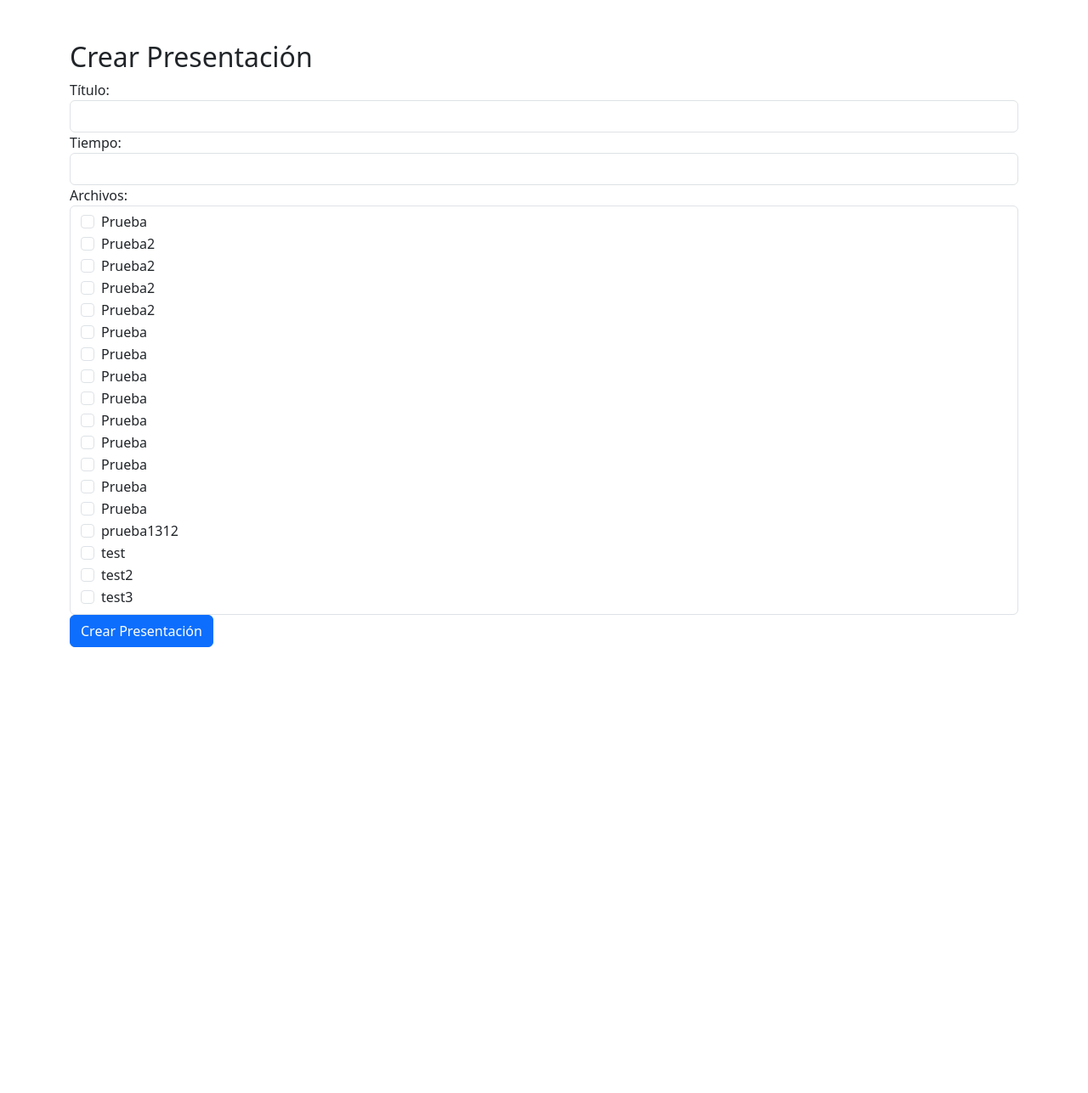
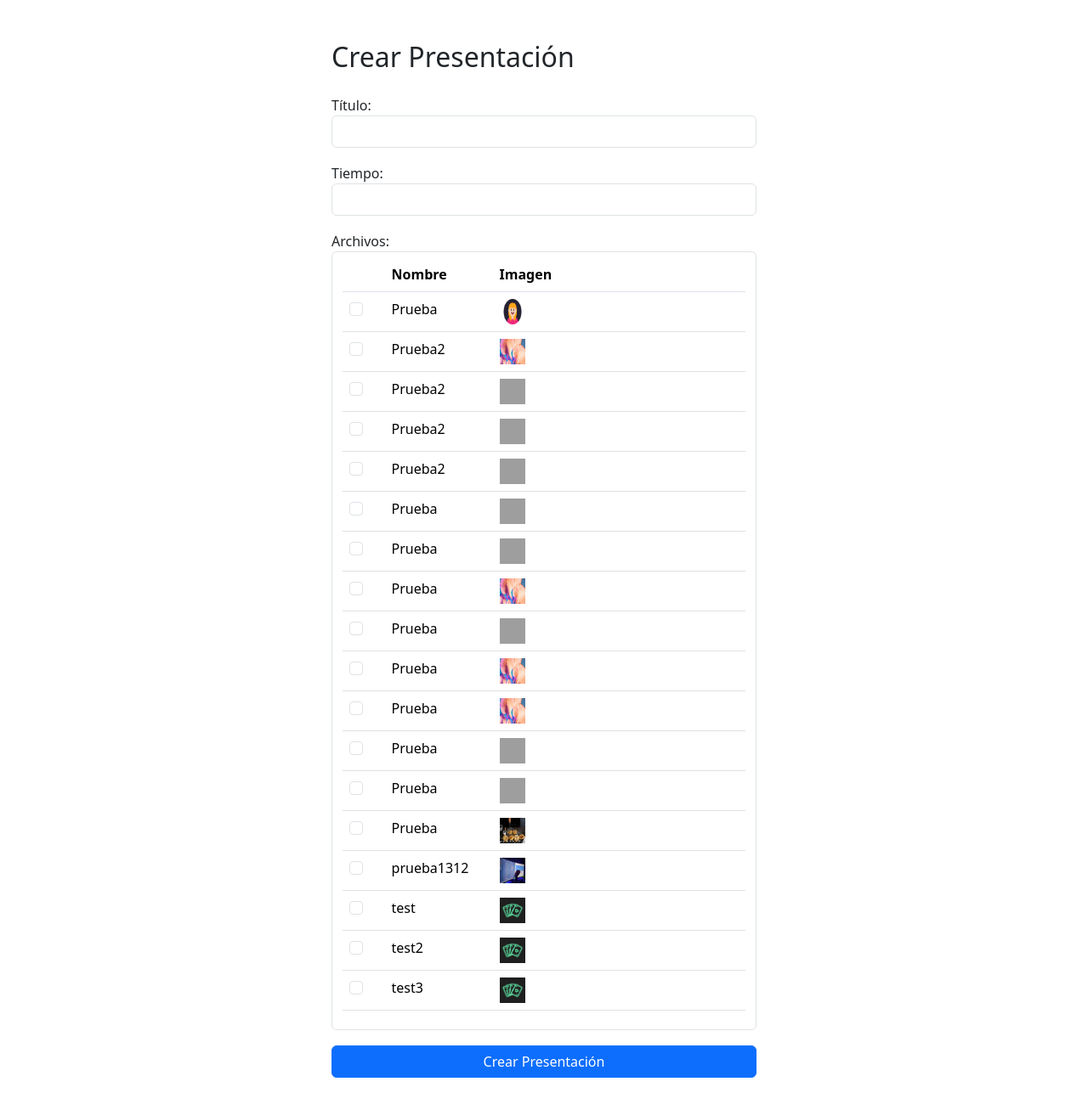
Before and after one commit to lisandrofunes/cicom, a Django app: page /archivo/presentacion-create/ in a window 1280 px wide. Shown: the part 56-1343 px from the top of the page at 85% size. Before the commit the page ends 818 px from the top, so only its background shows below. Run offline with Django 4.2, Linux system fonts and the light colour scheme; data comes from the database, SQL or seed files in the repository; both versions use the stored data as it was after the commit; grey boxes are pictures that could not be loaded.

Commit message:
mejorado el estilo de la página para crear las presentaciones

```diff
--- a/PresentacionesTV/ImagenesApp/templates/ImagenesApp/presentacion_form.html
+++ b/PresentacionesTV/ImagenesApp/templates/ImagenesApp/presentacion_form.html
@@ -1,9 +1,9 @@
 {% extends 'base.html' %}
 {% block content %}
 
-<div class="container mt-5">
-    <h2>Crear Presentación</h2>
-    <form method="post" id="form">
+<div class="container mt-5" >
+    <form method="post" id="form" style="display: flex; flex-direction: column; gap: 18px; max-width: 500px; margin-inline: auto; padding-bottom: 18px;">
+        <h2>Crear Presentación</h2>
         {% csrf_token %}
         <div class="form-group">
             <label for="titulo">Título:</label>
@@ -19,23 +19,40 @@
             <label for="archivos">Archivos:</label>
 
             <div multiple class="form-control" id="archivos" name="archivos[]" required>
-                {% for archivo in archivos %}
+                <!-- {% for archivo in archivos %}
                 <div class="form-check">
                     <input class="form-check-input" type="checkbox" name="archivos[]" value="{{ archivo.id }}">
                     <label class="form-check-label">{{ archivo.nombre }}</label>
                 </div>
-                {% endfor %}
+                {% endfor %} -->
+                <table class="table table-hover">
+                    <thead>
+                      <tr>
+                        <th class="col-1" scope="col"></th>
+                        <th class="col-2" scope="col">Nombre</th>
+                        <th class="col-6" scope="col">Imagen</th>
+                      </tr>
+                    </thead>
+                    <tbody>
+                      {% for archivo in archivos %}
+                      <tr>
+                        <td>
+                            <input type="checkbox" class="form-check-input"  name="archivos[]" value="{{ archivo.id }}">
+                        </td>
+                        <td>{{ archivo.nombre }}</td>
+                        <td><img src="{{ archivo.archivo.url }}" style="width: 30px; height: 30px;"/>
+                          {% comment %} <a href="{{ archivo.archivo.url }}" target="_blank">
+                              <button>Abrir Imagen</button>
+                          </a> {% endcomment %}
+                        </td>
+                      </tr>
+                      {% endfor %}
+                    </tbody>
+                  </table>
             </div>
         </div>
         <button type="submit" class="btn btn-primary">Crear Presentación</button>
     </form>
-    <script>
-        const form=document.getElementById('form')
-        function onSubmit(e){
-            e.preventDefault()
-            console.log(e);
-        }
-        form.addEventListener('submit', (e) => onSubmit())
-    </script>
+
 </div>
 {% endblock %}
```
Also changed, not shown: PresentacionesTV/db.sqlite3.
